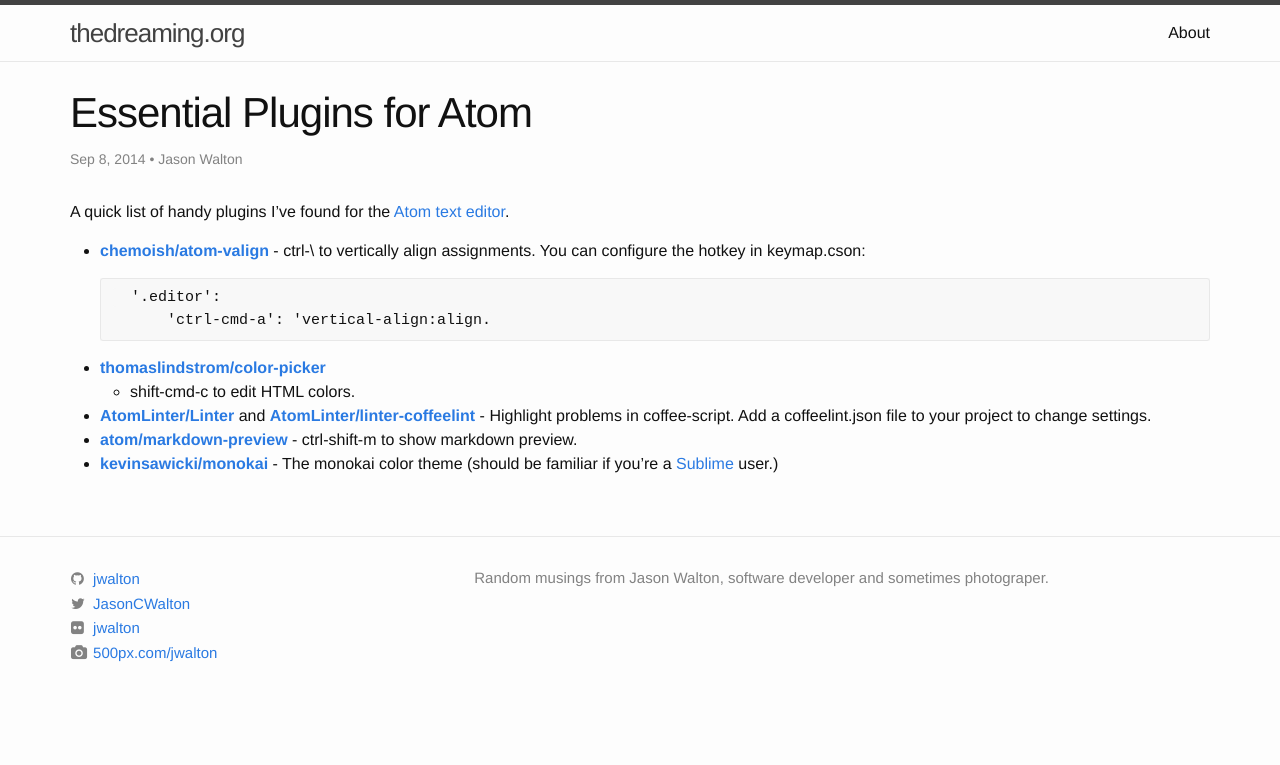
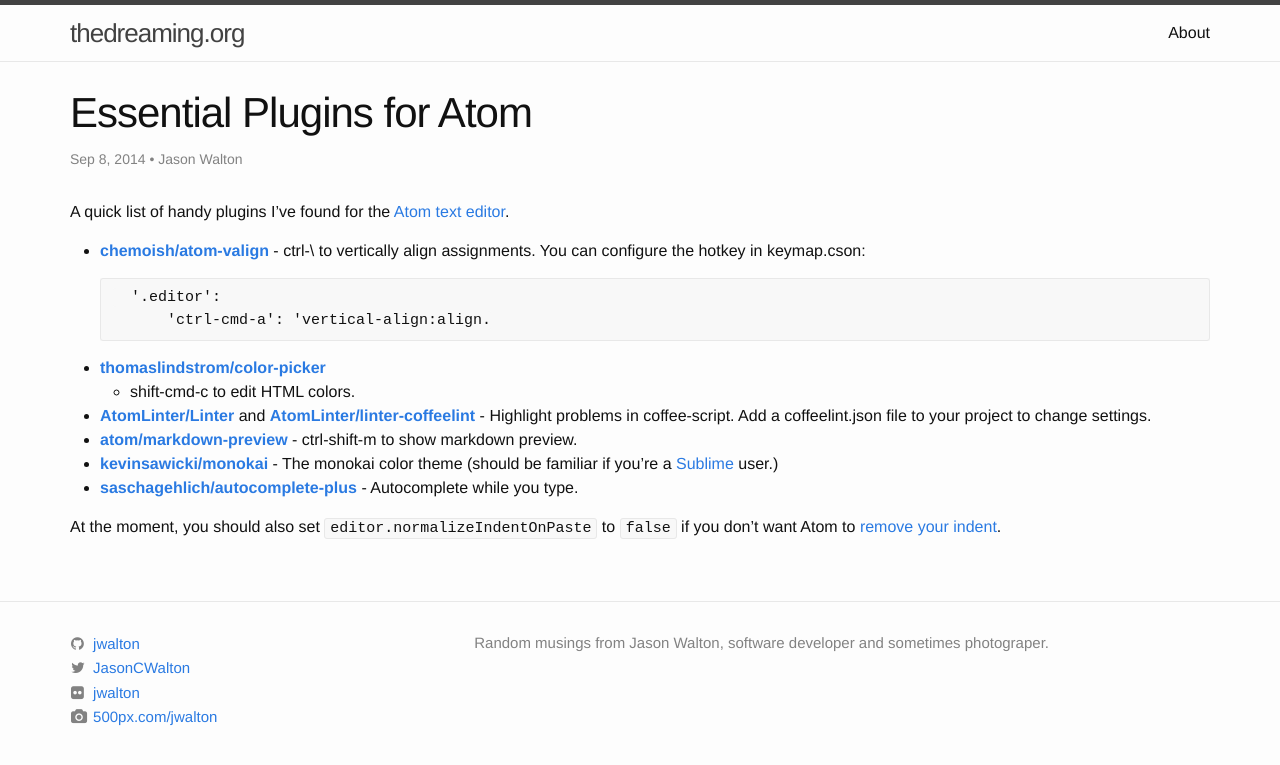
Before and after one commit to jwalton/thedreaming.org, a Jekyll site: the page built from _posts/2014-09-08-atom-plugins.md, in a window 1280 px wide. Shown: the top 765 px of the page. Built offline with Jekyll 4.4.1, drawn with Linux system fonts in a browser that asks for light colours; comment, search, counter and statistics services are not loaded.

Commit message:
Update 2014-09-08-atom-plugins.md

```diff
--- a/_posts/2014-09-08-atom-plugins.md
+++ b/_posts/2014-09-08-atom-plugins.md
@@ -22,3 +22,6 @@
   Highlight problems in coffee-script.  Add a coffeelint.json file to your project to change settings.
 * **[atom/markdown-preview](https://github.com/atom/markdown-preview)** - ctrl-shift-m to show markdown preview.
 * **[kevinsawicki/monokai](https://github.com/kevinsawicki/monokai)** - The monokai color theme (should be familiar if you're a [Sublime](http://www.sublimetext.com/) user.)
+* **[saschagehlich/autocomplete-plus](https://github.com/saschagehlich/autocomplete-plus)** - Autocomplete while you type.
+
+At the moment, you should also set `editor.normalizeIndentOnPaste` to `false` if you don't want Atom to [remove your indent](https://discuss.atom.io/t/normalize-indent-on-paste-doesnt-work-as-expected/3503/4).
```
